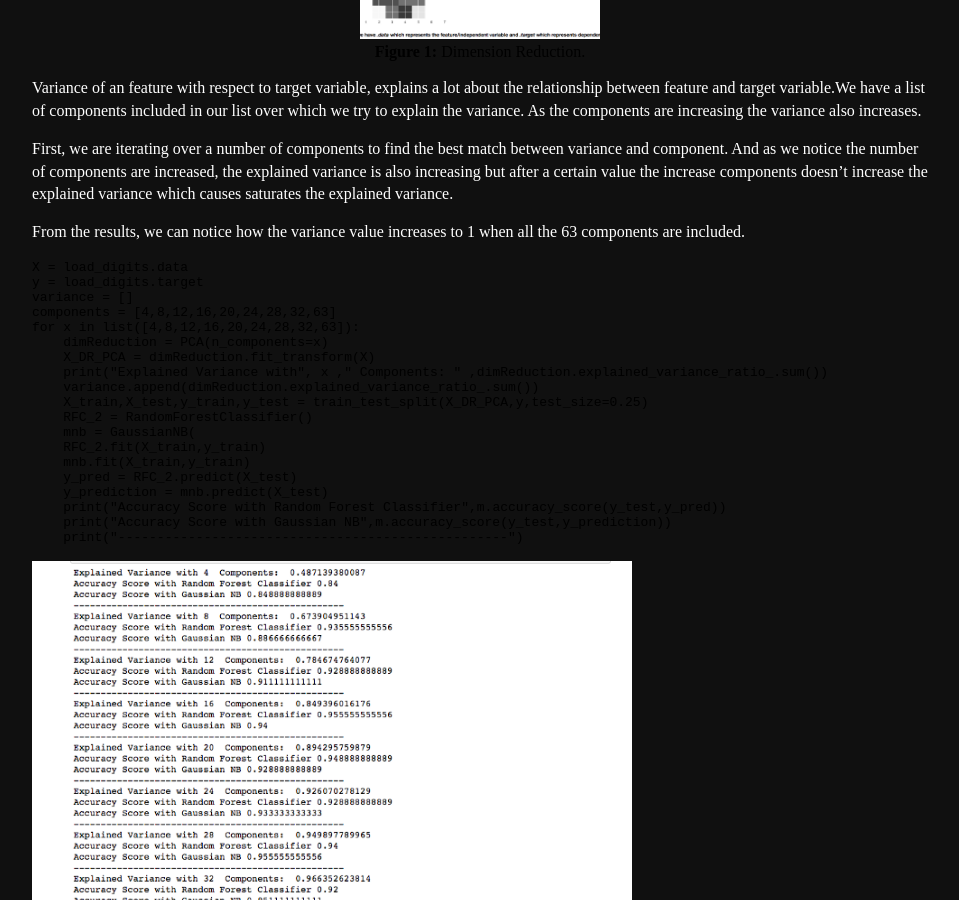
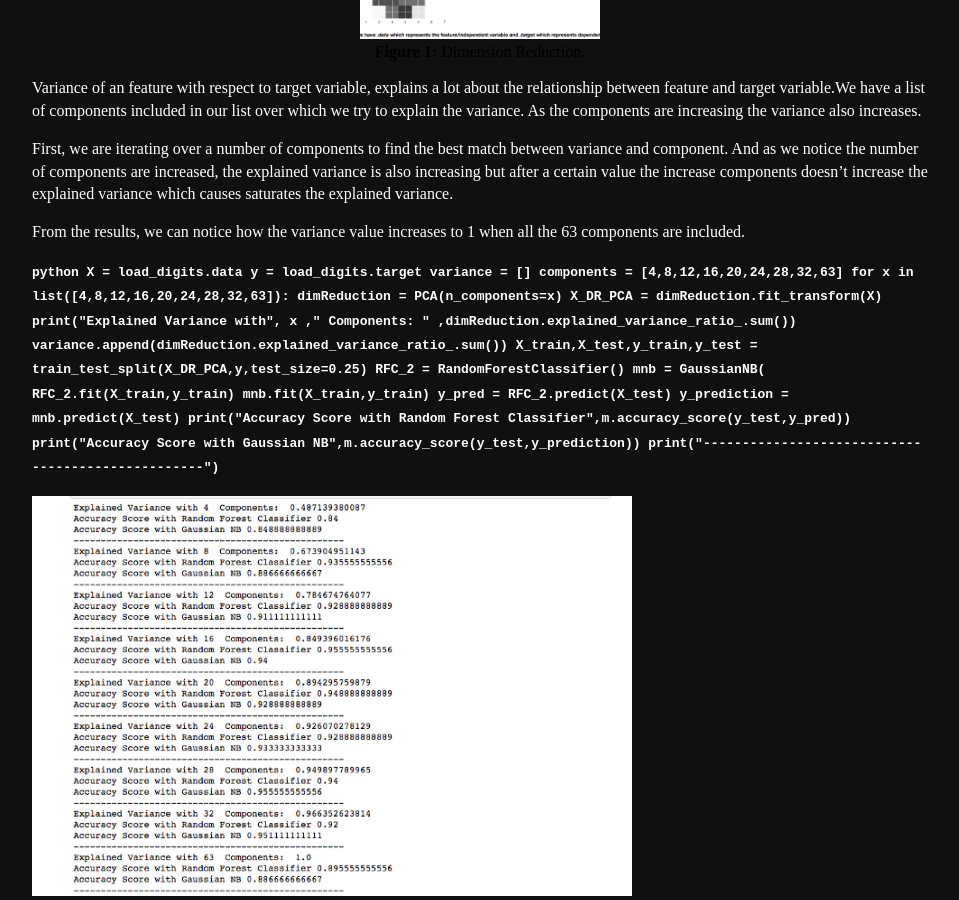
Before and after one commit to Mayurji/mayurji.github.io, a Jekyll site: the page built from _posts/2020-10-06-HighDimension.markdown, in a window 1280 px wide and 900 px high, scrolled down 1702 px. Shown: the whole window, without its empty margins (160-1119 px from the left). Built offline with Jekyll 4.4.1, drawn with Linux system fonts in a browser that asks for light colours.

Commit message:
Update 2020-10-06-HighDimension.markdown

````diff
--- a/_posts/2020-10-06-HighDimension.markdown
+++ b/_posts/2020-10-06-HighDimension.markdown
@@ -66,7 +66,7 @@ First, we are iterating over a number of components to find the best match betwe
 
 From the results, we can notice how the variance value increases to 1 when all the 63 components are included.
 
-```python
+**```python
 X = load_digits.data
 y = load_digits.target
 variance = []
@@ -86,7 +86,7 @@ for x in list([4,8,12,16,20,24,28,32,63]):
     print("Accuracy Score with Random Forest Classifier",m.accuracy_score(y_test,y_pred))
     print("Accuracy Score with Gaussian NB",m.accuracy_score(y_test,y_prediction))
     print("--------------------------------------------------")
-```
+```**
 
 ![Results]({{site.url}}/assets/images/highdimension/results.png)
 
````
